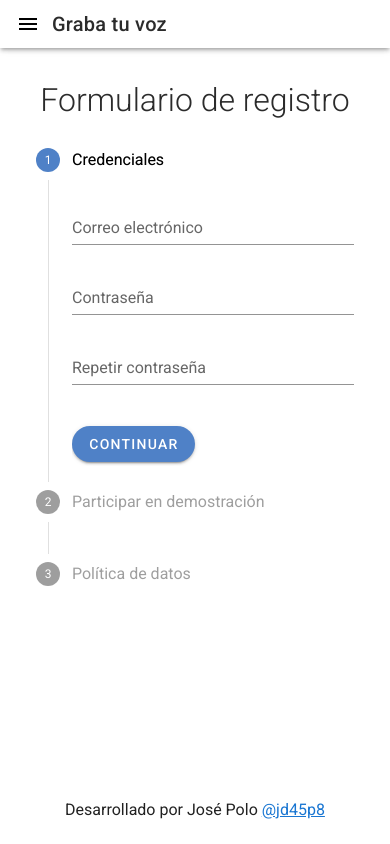
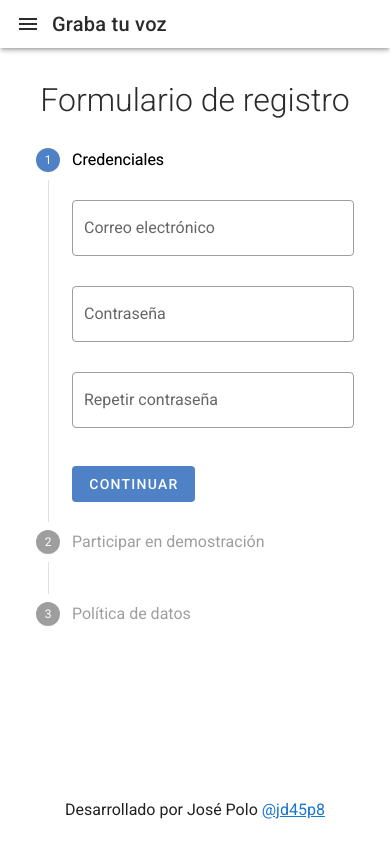
Before and after one commit to jd45p8/graba-tu-voz, a Vue app: page /join in a window 390 px wide. Built offline with nearby package versions, Linux system fonts and the light colour scheme.

Commit message:
Se reemplazaron todos los botones redondeados por botones tradicionales, los inputs se cambiaron por outlined inputs.

```diff
--- a/src/App.vue
+++ b/src/App.vue
@@ -1,7 +1,7 @@
 <template>
   <v-app>
     <v-app-bar app dense hide-on-scroll elevation="3" color="white">
-      <v-app-bar-nav-icon color="black" v-on:click="toggleMobileNav" class="d-flex d-md-none"></v-app-bar-nav-icon>
+      <v-app-bar-nav-icon v-on:click="toggleMobileNav" class="d-flex d-md-none dark-text"></v-app-bar-nav-icon>
       <h1 class="title dark-text">Graba tu voz</h1>
 
       <v-spacer></v-spacer>
@@ -17,14 +17,18 @@
     </v-app-bar>
 
     <v-navigation-drawer v-model="mobileNavOpened" absolute temporary>
-      <v-list-item>
+      <v-list shaped>
+        <v-subheader>
           <h1 class="title dark-text">Graba tu voz</h1>
-      </v-list-item>
+        </v-subheader>
+        <v-list-item-group class="blue-dark-text">
           <v-list-item v-for="link in links" :key="links.indexOf(link)" :to="link.route">
             <v-list-item-content>
               <v-list-item-title>{{link.name}}</v-list-item-title>
             </v-list-item-content>
           </v-list-item>
+        </v-list-item-group>
+      </v-list>
     </v-navigation-drawer>
 
     <v-content class="my-4">
--- a/src/views/Join.vue
+++ b/src/views/Join.vue
@@ -6,37 +6,40 @@
         <v-stepper class="elevation-0" v-model="step" vertical>
           <v-stepper-step :complete="step > 1" color="blue-dark" step="1">Credenciales</v-stepper-step>
           <v-stepper-content step="1">
-            <div class="mb-5">
+            <div class="mb-2 pt-1">
               <v-text-field
                 v-model="email"
                 :rules="[rules.required, rules.counter, rules.email]"
                 label="Correo electrónico"
+                outlined
               ></v-text-field>
               <v-text-field
                 v-model="password"
                 :rules="[rules.required, rules.min, rules.counter]"
                 label="Contraseña"
                 type="password"
+                outlined
               ></v-text-field>
               <v-text-field
                 v-model="password2"
                 :rules="[rules.required, rules.passwordMatch, rules.counter]"
                 label="Repetir contraseña"
                 type="password"
+                outlined
               ></v-text-field>
             </div>
-            <v-btn @click="step = 2" color="blue-dark" class="mb-1" dark rounded>Continuar</v-btn>
+            <v-btn @click="step = 2" color="blue-dark" class="mb-1 elevation-0" dark>Continuar</v-btn>
           </v-stepper-content>
 
           <v-stepper-step :complete="step > 2" step="2">Participar en demostración</v-stepper-step>
 
           <v-stepper-content step="2">
-            <div class="mb-5">
+            <div class="mb-2">
               <v-switch
                 v-model="demo"
                 class="mx-3"
                 inset
-                hide-details
+
                 label="¿Estaría dispuesto a participar en una demostración de los proyectos que se desarrollen a partir de este conjunto de datos?"
               ></v-switch>
               <v-text-field
@@ -45,6 +48,7 @@
                 type="country"
                 :rules="[rules.required]"
                 label="País"
+                outlined
               ></v-text-field>
               <v-text-field
                 v-if="demo"
@@ -52,6 +56,7 @@
                 type="state"
                 :rules="[rules.required]"
                 label="Estado"
+                outlined
               ></v-text-field>
               <v-text-field
                 v-if="demo"
@@ -59,19 +64,20 @@
                 type="province"
                 :rules="[rules.required]"
                 label="Provincia"
+                outlined
               ></v-text-field>
             </div>
-            <v-btn @click="step = 3" color="blue-dark" class="mb-1" dark rounded>Continuar</v-btn>
-            <v-btn @click="step = 1" class="ml-2" text rounded>Anterior</v-btn>
+            <v-btn @click="step = 3" color="blue-dark" class="mb-1 elevation-0" dark>Continuar</v-btn>
+            <v-btn @click="step = 1" class="ml-2" text>Anterior</v-btn>
           </v-stepper-content>
           <v-stepper-step :complete="step > 2" step="3">Política de datos</v-stepper-step>
 
           <v-stepper-content step="3">
             <div class="mb-5">
-              <p>Usaremos su información para entrenar el o los modelos que sean necesarios y únicamente intentaremos contactarlo si seleccionó que desea participar en la demostración.</p>
+              <p>Presionando el botón aceptar a continuación finalizará su registro y acepta que usemos la infomración que suministre en esta plataforma para entrenar el o los modelos que sean necesarios, y únicamente intentaremos contactarlo si seleccionó que desea participar en la demostración.</p>
             </div>
-            <v-btn @click="step = 1" color="blue-dark" class="mb-1" dark rounded>Finalizar</v-btn>
-            <v-btn @click="step = 2" class="ml-2" text rounded>Anterior</v-btn>
+            <v-btn @click="step = 1" color="blue-dark" class="mb-1 elevation-0" dark>Aceptar</v-btn>
+            <v-btn @click="step = 2" class="ml-2" text>Anterior</v-btn>
           </v-stepper-content>
         </v-stepper>
       </v-col>
--- a/src/views/Login.vue
+++ b/src/views/Login.vue
@@ -2,24 +2,24 @@
   <v-col class="login d-flex justify-center">
     <v-row align="center" justify="center">
       <v-col cols="12" sm="6" md="4" lg="3">
-        <v-card class="px-6 py-5 elevation'0">
-          <h1 class="dark-text text-center header font-weight-light">Iniciar sesión</h1>
+        <v-card class="px-6 py-7 elevation-0" outlined>
+          <h1 class="dark-text text-center header font-weight-light mb-7">Iniciar sesión</h1>
           <v-text-field
             v-model="email"
             :rules="[rules.required, rules.counter, rules.email]"
             label="Correo electrónico"
-            full-width
+            outlined
           ></v-text-field>
           <v-text-field
             v-model="password"
             :rules="[rules.required, rules.min, rules.counter]"
             label="Contraseña"
             type="password"
-            full-width
+            outlined
           ></v-text-field>
           <v-row justify="center" class="mt-3">
-            <v-btn color="blue-dark" dark rounded to="/userdashboard">Ingresar</v-btn>
-            <v-btn class="ml-2" rounded text to="/join">Registrarse</v-btn>
+            <v-btn color="blue-dark" class="elevation-0" dark to="/userdashboard">Ingresar</v-btn>
+            <v-btn class="ml-2 blue-dark-text" text to="/join">Registrarse</v-btn>
           </v-row>
         </v-card>
       </v-col>
--- a/src/views/UserDashBoard.vue
+++ b/src/views/UserDashBoard.vue
@@ -1,16 +1,24 @@
-<template>
-  <div class="userdashboard">
-    Hola
-  </div>
+.<template>
+  <v-col class="userdashboard">
+    <v-expansion-panels>
+      <v-expansion-panel v-for="i in 10" :key="i">
+        <v-expansion-panel-header>Grabación {{i-1}}</v-expansion-panel-header>
+        <v-expansion-panel-content>
+          <v-card v-for="i in 4" :key="i" outlined class="my-1 pa-2">Hola</v-card>
+          <v-row justify="end">
+            <v-btn depressed color="blue-dark" rounded dark>Hi</v-btn>
+          </v-row>
+        </v-expansion-panel-content>
+      </v-expansion-panel>
+    </v-expansion-panels>
+  </v-col>
 </template>
 
 <script>
 export default {
   nane: "UserDashBoard",
   data: function() {
-    return {
-
-    }
+    return {};
   }
-}
+};
 </script>
```
Lines whose indentation alone changed are shown as unchanged.
